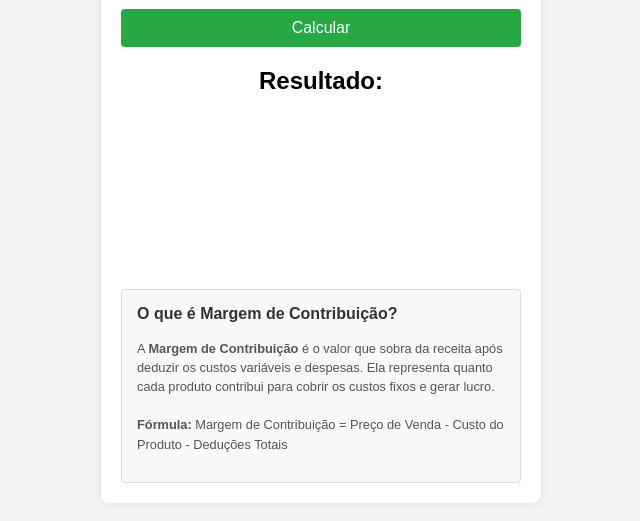
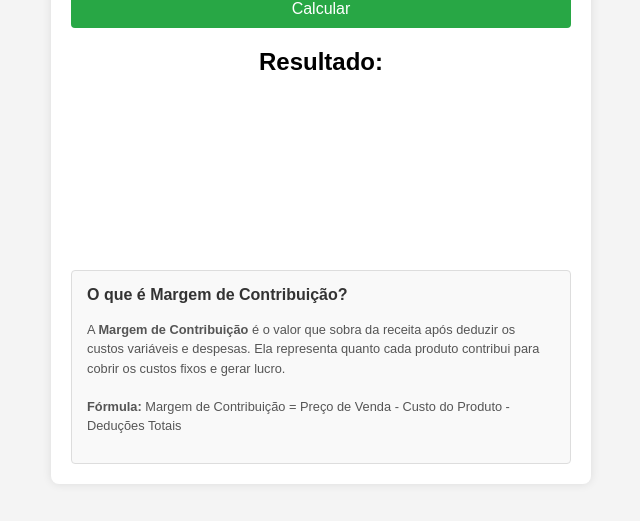
Before and after one commit to danielbsatos/precificacao, a plain HTML site: page index.html in a window 1280 px wide. Shown: the part 237-758 px from the top of the page, without its empty margins (319-959 px from the left). Drawn offline with nearby package versions, Linux system fonts and the light colour scheme.

Commit message:
Update styles.css

```diff
--- a/styles.css
+++ b/styles.css
@@ -16,7 +16,7 @@ body {
     border-radius: 8px;
     box-shadow: 0 0 10px rgba(0, 0, 0, 0.1);
     width: 100%;
-    max-width: 400px; /* Largura máxima */
+    max-width: 500px; /* Aumentei a largura para acomodar o gráfico */
 }
 
 h1, h2 {
@@ -68,6 +68,15 @@ button:hover {
     line-height: 1.5;
 }
 
+/* Gráfico */
+.grafico-container {
+    margin-top: 20px;
+    width: 100%;
+    max-width: 400px;
+    margin-left: auto;
+    margin-right: auto;
+}
+
 /* Explicação */
 #explicacao {
     margin-top: 20px;
```
